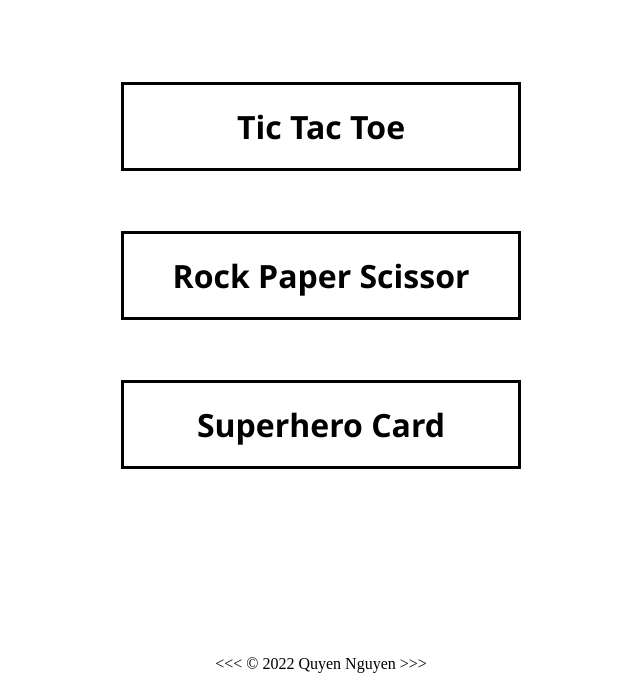
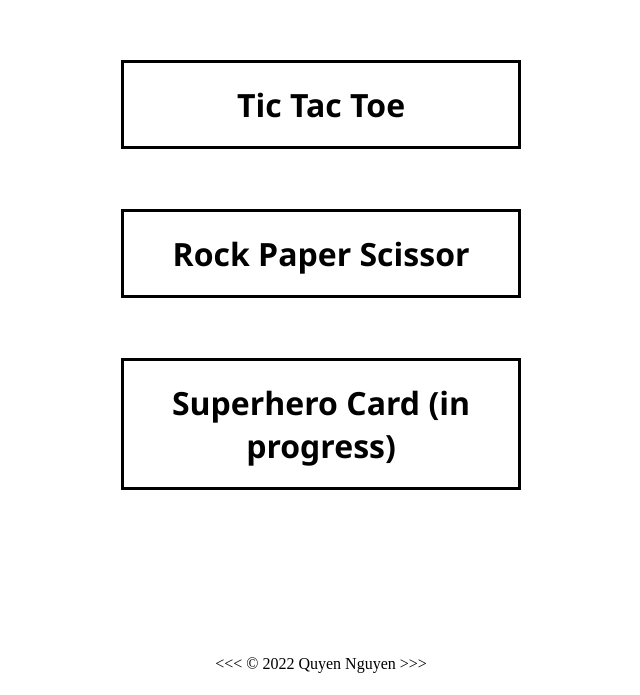
Before and after one commit to quyennNguyen/minigame-app.github.io, a plain HTML site: page index.html in a window 1280 px wide. Shown: the part 105-800 px from the top of the page, without its empty margins (319-959 px from the left). Drawn offline with Linux system fonts and the light colour scheme.

Commit message:
update app

```diff
--- a/index.html
+++ b/index.html
@@ -14,7 +14,7 @@
     <nav>
         <a href="./tic-tac-toe/ttt.html" target="_blank">Tic Tac Toe</a>
         <a href="./rock-paper-scissor/rps.html" target="_blank">Rock Paper Scissor</a>
-        <a href="./superhero-card/superhero.html" target="_blank">Superhero Card</a>
+        <a href="./superhero-card/superhero.html" target="_blank">Superhero Card (in progress)</a>
     </nav>
 
     <footer>
```
